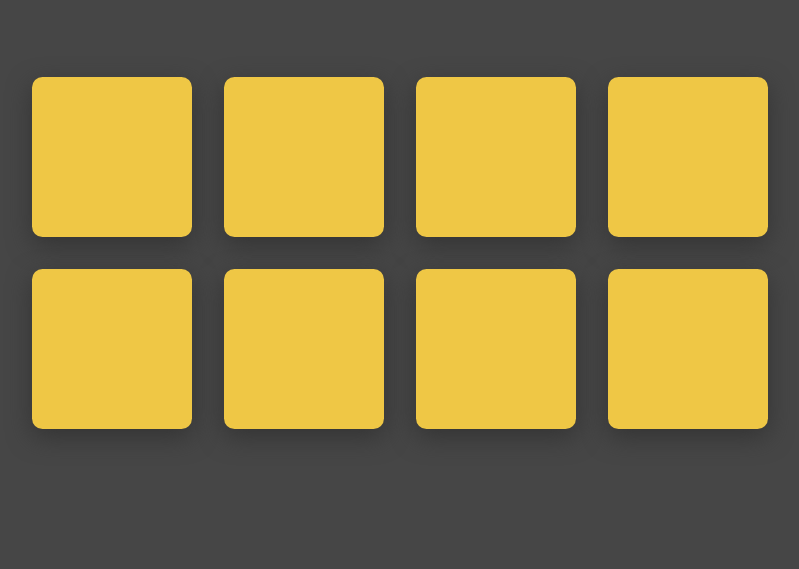
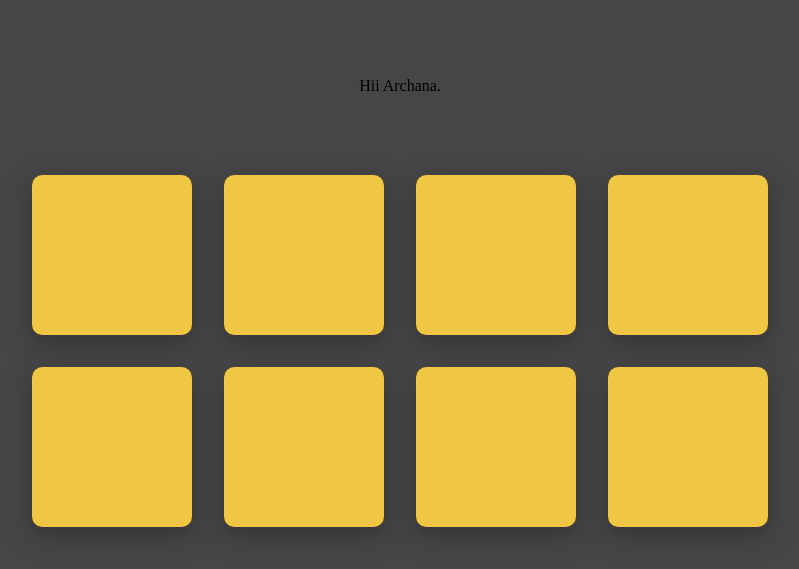
Before and after one commit to archanaweb/mind_storming_game, a plain HTML site: page index.html in a window 1280 px wide. Shown: the part 77-646 px from the top of the page, without its empty margins (240-1039 px from the left). Drawn offline with Linux system fonts and the light colour scheme.

Commit message:
add sub heading in index

```diff
--- a/index.html
+++ b/index.html
@@ -10,6 +10,7 @@
 <body>
 
     <h2>Match the <span>Images</span></h2>
+    <p>Hii Archana.</p>
     <section id="card_section"></section>
 
     <script src="main.js"></script>
```
